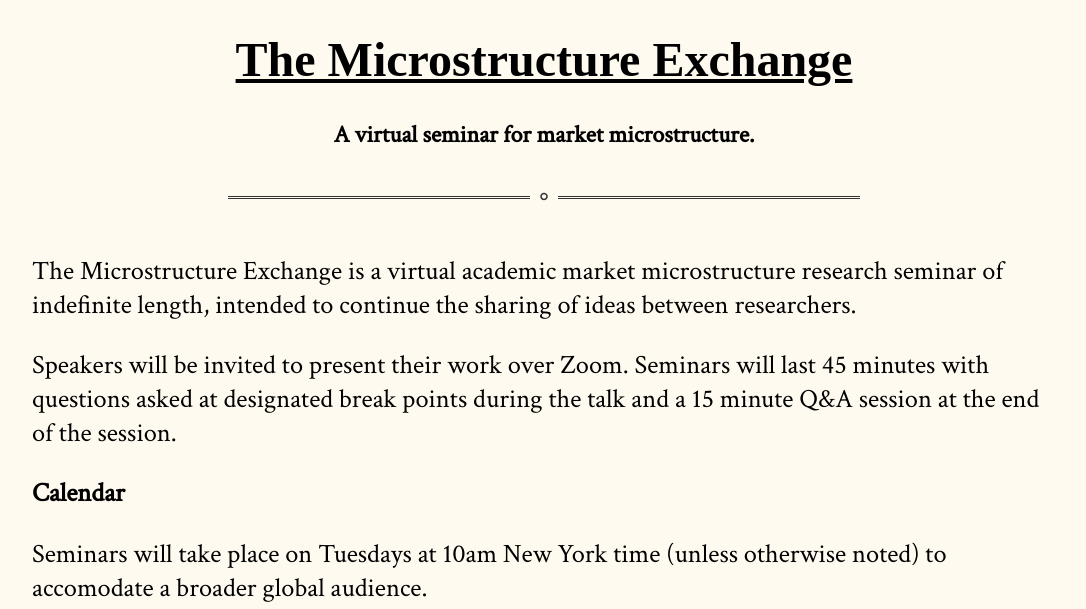
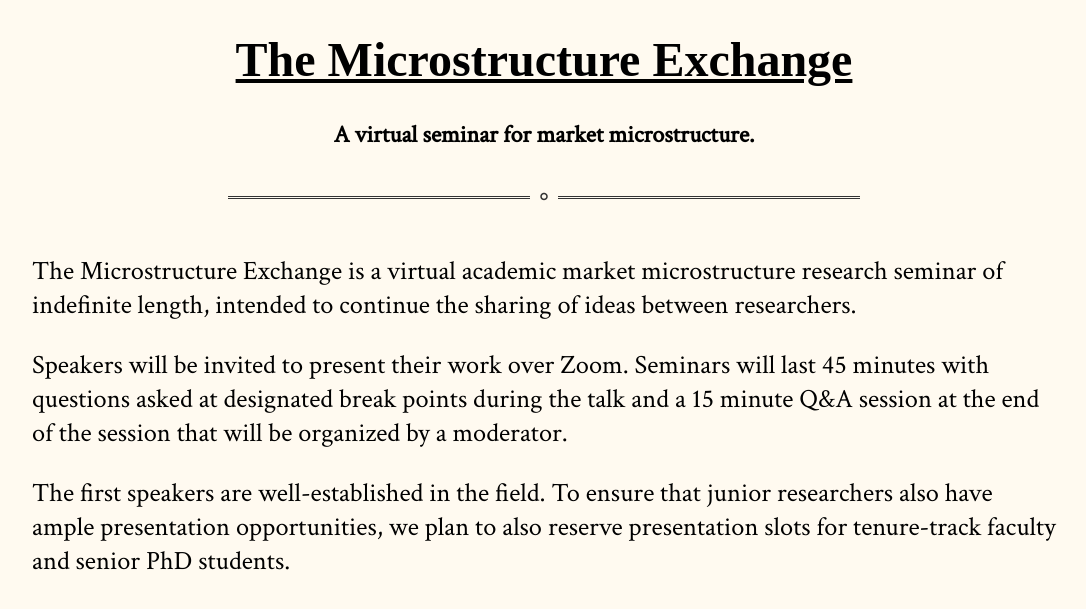
Before and after one commit to cpfiffer/microstructure.exchange, a Jekyll site: the page built from index.md, in a window 1280 px wide and 1400 px high. Shown: the top 609 px of the window, without its empty margins (96-1182 px from the left). Built offline with Jekyll 4.4.1, drawn with Linux system fonts in a browser that asks for light colours; some web fonts are replaced; some of the changed text lies outside the part shown.

Commit message:
Update index.md

```diff
--- a/index.md
+++ b/index.md
@@ -4,17 +4,25 @@ layout: default
 
 The Microstructure Exchange is a virtual academic market microstructure research seminar of indefinite length, intended to continue the sharing of ideas between researchers.
 
-Speakers will be invited to present their work over Zoom. Seminars will last 45 minutes with questions asked at designated break points during the talk and a 15 minute Q&A session at the end of the session.
+Speakers will be invited to present their work over Zoom. Seminars will last 45 minutes with questions asked at designated break points during the talk and a 15 minute Q&A session at the end of the session that will be organized by a moderator.
+
+The first speakers are well-established in the field. To ensure that junior researchers also have ample presentation opportunities, we plan to also reserve presentation slots for tenure-track faculty and senior PhD students.
+
+## Upcoming talk
+
+April 14, 11 am (EST)
+Thierry Foucault, HEC Paris
+Equilibrium Data Mining and Data Abundance (with Jérôme Dugast)
 
 ## Calendar
 
-Seminars will take place on Tuesdays at 10am New York time (unless otherwise noted) to accomodate a broader global audience.
+Seminars will take place on Tuesdays. The first seminar is at 11am EDT (i.e. New York time), but times may vary to accomodate a broader global audience.
 
 <iframe src="https://calendar.google.com/calendar/embed?height=400&amp;wkst=1&amp;bgcolor=%23fffaf0&amp;ctz=America%2FNew_York&amp;src=OTA2YnQyMTJlanJ2dThxbmh0bXY1ZWptczBAZ3JvdXAuY2FsZW5kYXIuZ29vZ2xlLmNvbQ&amp;color=%23E4C441&amp;mode=AGENDA&amp;showTabs=0&amp;showTitle=1&amp;showNav=0&amp;showDate=0&amp;showPrint=0&amp;showCalendars=0&amp;title=The%20Microstructure%20Exchange: %20Speaker%20List" style="border-width:0" width="800" height="400" frameborder="0" scrolling="no"></iframe>
 
-## How to register
+## Registration
 
-To receive the Zoom link for the seminar, please subscribe to the [the mailing list](https://tinyletter.com/microstructure-exchange). Papers will be sent in advance of the talk through the mailing list.
+To receive the Zoom link and the paper for upcoming seminars, please subscribe to our [mailing list](https://tinyletter.com/microstructure-exchange).
 
 ## Organizing committee
 
```
Also changed, not shown: other parts of index.md (+0 -2 lines).
